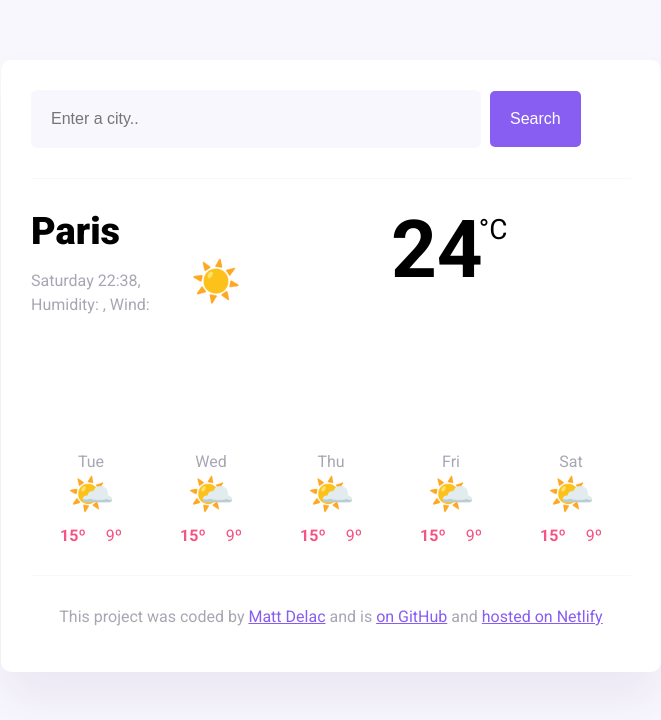
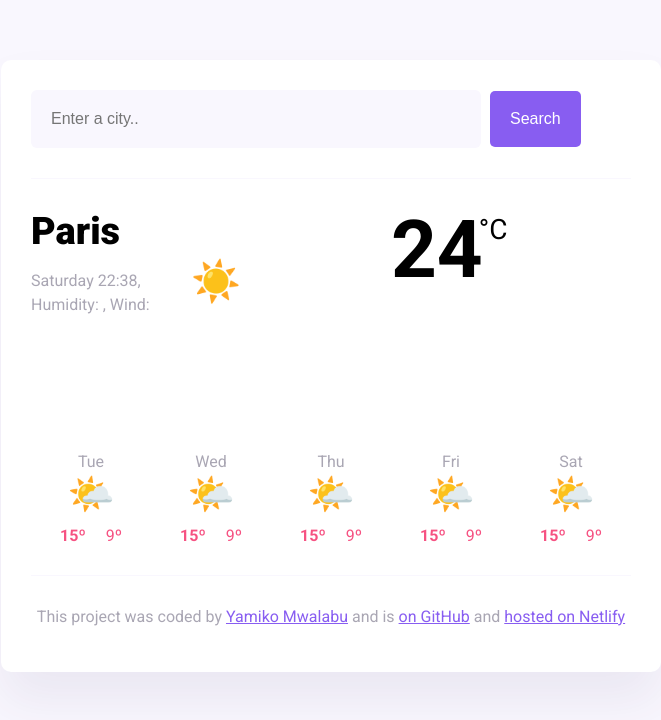
Before and after one commit to yammie22/my-project, a plain HTML site: page index.html in a window 1280 px wide. Shown: the whole page, without its empty margins (309-970 px from the left). Drawn offline with nearby package versions, Linux system fonts and the light colour scheme; no server answers.

Commit message:
Update index.html

```diff
--- a/index.html
+++ b/index.html
@@ -47,7 +47,7 @@
       <footer>
         <p>
           This project was coded by
-          <a href="#" target="_blank">Matt Delac</a> and is
+          <a href="#" target="_blank">Yamiko Mwalabu</a> and is
           <a href="#" target="_blank"> on GitHub</a> and
           <a href="#" target="_blank">hosted on Netlify</a>
         </p>
```
